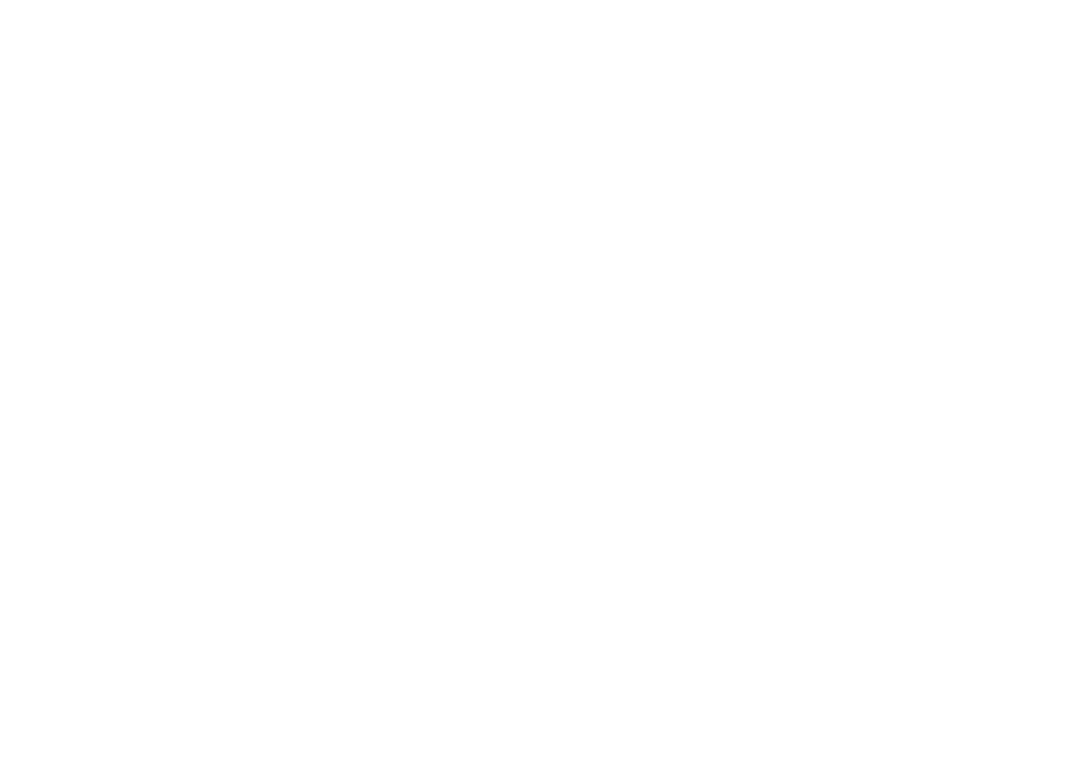
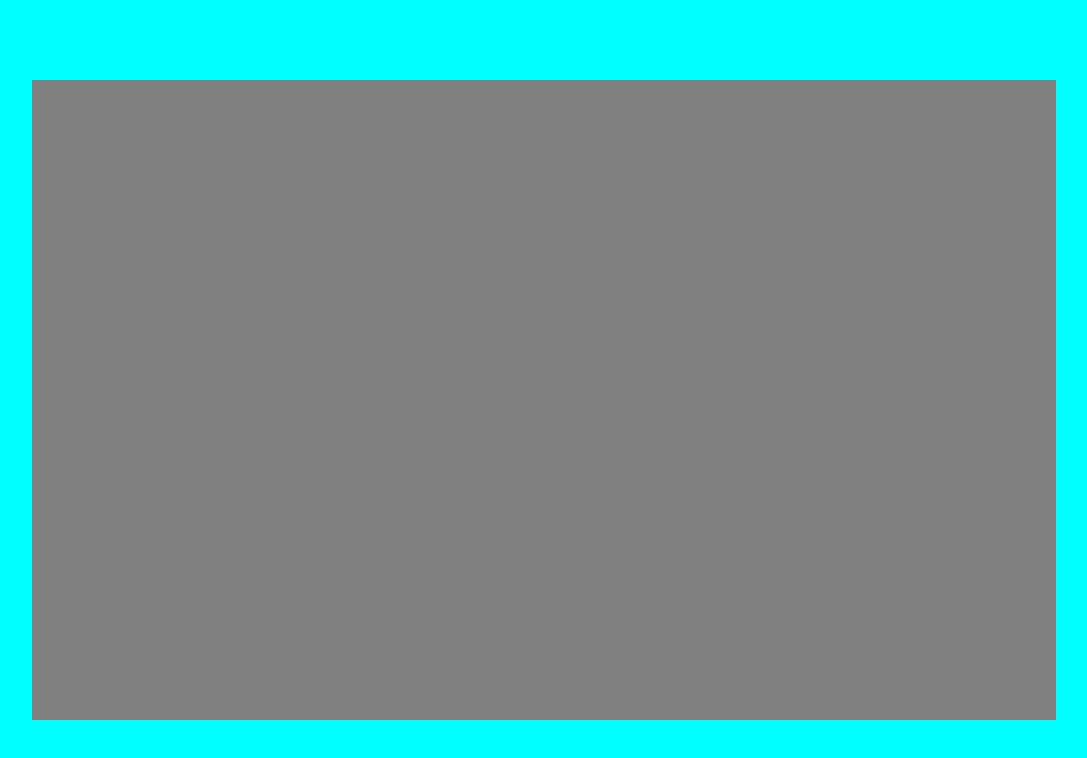
Before and after one commit to KDT-IaaS-Class-One-Group/FireAPT, a website: page index.html in a window 1280 px wide. Both pictures are taken after a click on the button "게임 시작!". Shown: the whole page, without its empty margins (96-1183 px from the left). Drawn offline with Linux system fonts and the light colour scheme.

Commit message:
동적으로 CSS 작성

```diff
--- a/index.html
+++ b/index.html
@@ -30,10 +30,18 @@
   <script>
     const root = document.getElementById('root');
     const btn = document.getElementById('button');
+    console.dir(root);
     // 버튼 클릭 이벤트리스너
     btn.addEventListener('click', function(event) {
       // 버튼 삭제
       event.target.remove();
+      // 동적으로 CSS 만들기
+      // #root
+      root.style.backgroundColor = 'aqua';
+      // #root > div:nth-child(1)
+      root.children[1].style.width = '80vw';
+      root.children[1].style.height = '80vh';
+      root.children[1].style.backgroundColor = 'gray';
     })
   </script>
 </body>
```
